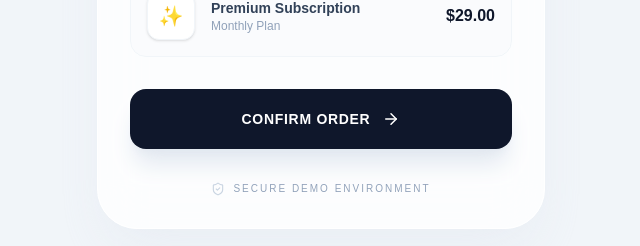
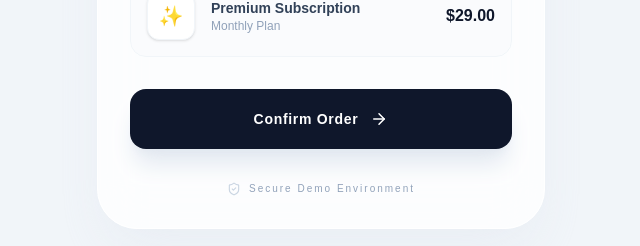
Before and after one commit to imtiazikbal/gtm-frontend, a Next.js app: page / in a window 1280 px wide. Shown: the part 383-629 px from the top of the page, without its empty margins (319-959 px from the left). Built offline with nearby package versions, Linux system fonts and the light colour scheme.

Commit message:
ui update 1

```diff
--- a/src/pages/index.tsx
+++ b/src/pages/index.tsx
@@ -53,7 +53,7 @@ export default function ProductConfirmDemo() {
                 onClick={handleConfirm}
                 onMouseEnter={() => setIsHovered(true)}
                 onMouseLeave={() => setIsHovered(false)}
-                className={`w-full group relative overflow-hidden py-5 rounded-2xl font-black uppercase tracking-wider text-sm transition-all duration-300 flex items-center justify-center gap-3
+                className={`w-full group relative overflow-hidden py-5 rounded-2xl font-black  tracking-wider text-sm transition-all duration-300 flex items-center justify-center gap-3
                   ${isOrdered
                     ? 'bg-emerald-500 text-white shadow-emerald-200'
                     : 'bg-slate-900 text-white hover:bg-indigo-600 shadow-xl shadow-slate-200 hover:shadow-indigo-200 active:scale-95'
@@ -79,7 +79,7 @@ export default function ProductConfirmDemo() {
               <div className={`absolute -top-1 -right-2 flex items-center gap-1.5 px-3 py-1 bg-white border border-indigo-100 shadow-sm rounded-full transition-all duration-500 transform
                 ${isHovered ? 'opacity-100 -translate-y-2' : 'opacity-0 translate-y-0 pointer-events-none'}`}>
                 <div className="w-1.5 h-1.5 bg-indigo-500 rounded-full animate-pulse" />
-                <span className="text-[10px] font-bold text-indigo-600 uppercase tracking-tighter">GTM Listener Active</span>
+                <span className="text-[10px] font-bold text-indigo-600  tracking-tighter">GTM Listener Active</span>
               </div>
             </div>
           </div>
@@ -87,7 +87,7 @@ export default function ProductConfirmDemo() {
           {/* Footer Footer */}
           <div className="px-8 pb-8 flex items-center justify-center gap-2">
             <ShieldCheck size={14} className="text-slate-300" />
-            <span className="text-[10px] font-medium text-slate-400 uppercase tracking-[0.2em]">Secure Demo Environment</span>
+            <span className="text-[10px] font-medium text-slate-400  tracking-[0.2em]">Secure Demo Environment</span>
           </div>
         </div>
 
```
